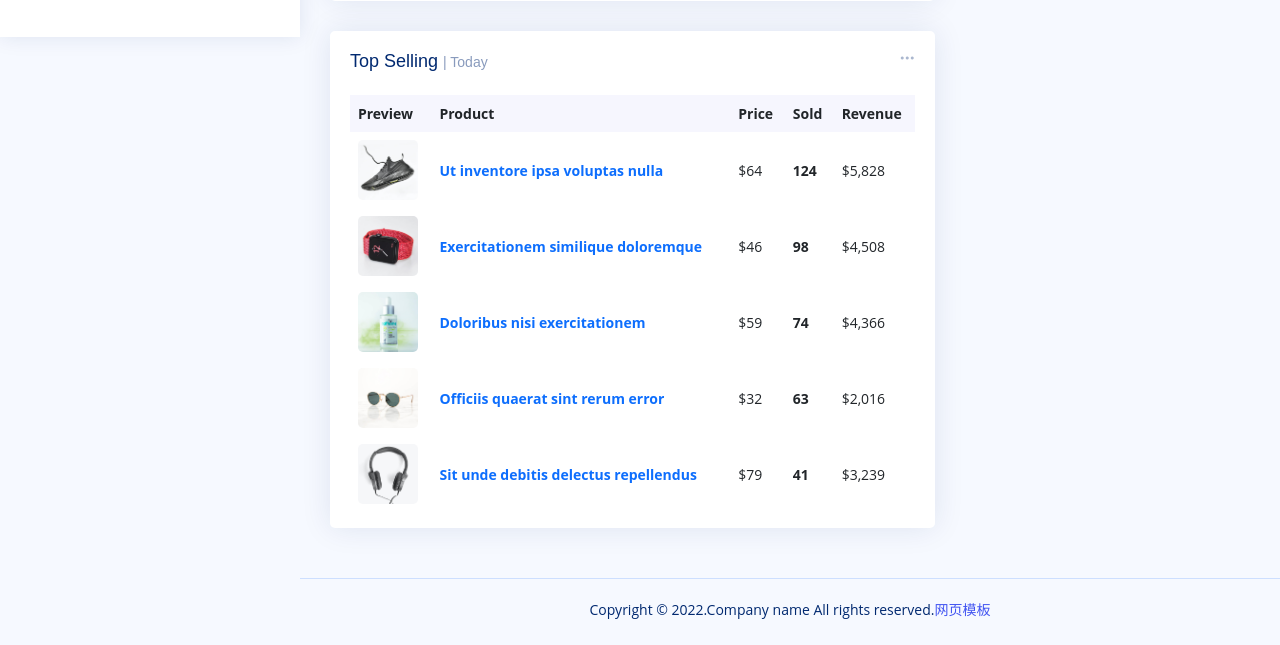
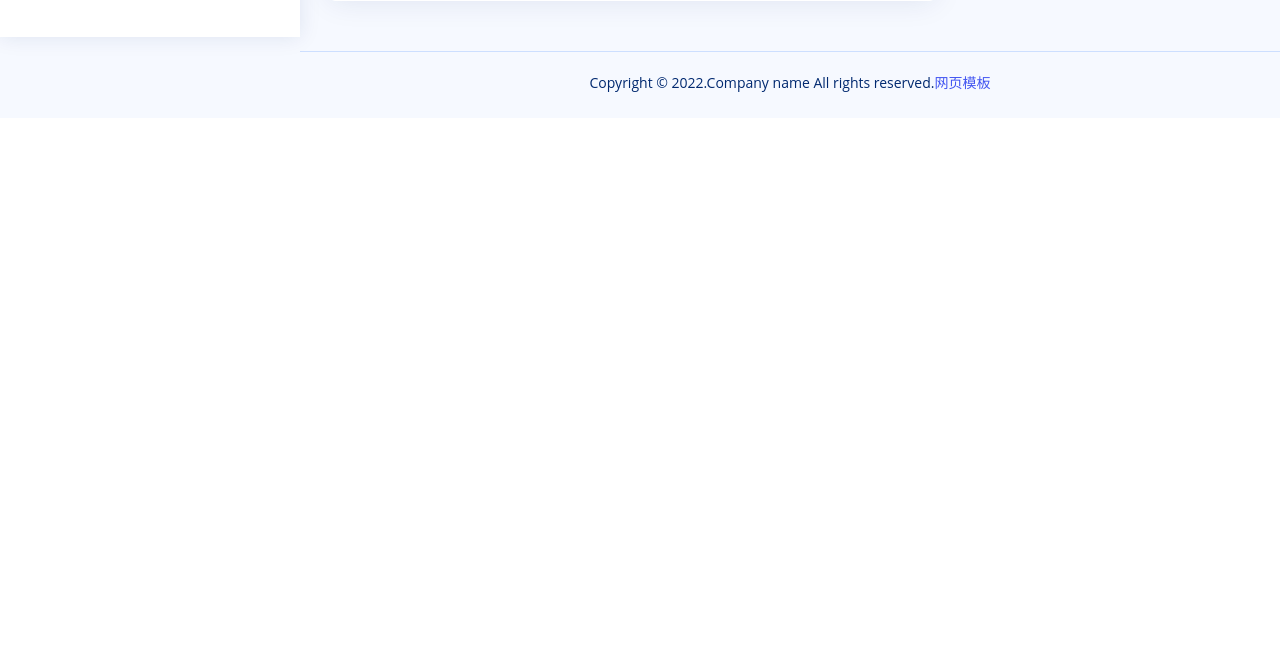
Before and after one commit to hylb-t/walmart, a Django app: template app/templates/home.html in a window 1280 px wide. Shown: the part 763-1408 px from the top of the page. After the commit the page ends 855 px from the top, so only its background shows below. Run offline with Django 5.2, Linux system fonts and the light colour scheme; the template is opened without the code that fills it, so the values that code supplies are empty; some libraries are stand-ins or nearby versions.

```diff
--- a/app/templates/home.html
+++ b/app/templates/home.html
@@ -386,84 +386,84 @@
                         });
                     </script>
 
-                    <!-- Top Selling -->
-                    <div class="col-12">
-                        <div class="card top-selling overflow-auto">
-
-                            <div class="filter">
-                                <a class="icon" href="#" data-bs-toggle="dropdown"><i class="bi bi-three-dots"></i></a>
-                                <ul class="dropdown-menu dropdown-menu-end dropdown-menu-arrow">
-                                    <li class="dropdown-header text-start">
-                                        <h6>Filter</h6>
-                                    </li>
-
-                                    <li><a class="dropdown-item" href="#">Today</a></li>
-                                    <li><a class="dropdown-item" href="#">This Month</a></li>
-                                    <li><a class="dropdown-item" href="#">This Year</a></li>
-                                </ul>
-                            </div>
-
-                            <div class="card-body pb-0">
-                                <h5 class="card-title">Top Selling <span>| Today</span></h5>
-
-                                <table class="table table-borderless">
-                                    <thead>
-                                    <tr>
-                                        <th scope="col">Preview</th>
-                                        <th scope="col">Product</th>
-                                        <th scope="col">Price</th>
-                                        <th scope="col">Sold</th>
-                                        <th scope="col">Revenue</th>
-                                    </tr>
-                                    </thead>
-                                    <tbody>
-                                    <tr>
-                                        <th scope="row"><a href="#"><img src="assets/img/product-1.jpg" alt=""></a></th>
-                                        <td><a href="#" class="text-primary fw-bold">Ut inventore ipsa voluptas
-                                            nulla</a></td>
-                                        <td>$64</td>
-                                        <td class="fw-bold">124</td>
-                                        <td>$5,828</td>
-                                    </tr>
-                                    <tr>
-                                        <th scope="row"><a href="#"><img src="assets/img/product-2.jpg" alt=""></a></th>
-                                        <td><a href="#" class="text-primary fw-bold">Exercitationem similique
-                                            doloremque</a></td>
-                                        <td>$46</td>
-                                        <td class="fw-bold">98</td>
-                                        <td>$4,508</td>
-                                    </tr>
-                                    <tr>
-                                        <th scope="row"><a href="#"><img src="assets/img/product-3.jpg" alt=""></a></th>
-                                        <td><a href="#" class="text-primary fw-bold">Doloribus nisi exercitationem</a>
-                                        </td>
-                                        <td>$59</td>
-                                        <td class="fw-bold">74</td>
-                                        <td>$4,366</td>
-                                    </tr>
-                                    <tr>
-                                        <th scope="row"><a href="#"><img src="assets/img/product-4.jpg" alt=""></a></th>
-                                        <td><a href="#" class="text-primary fw-bold">Officiis quaerat sint rerum
-                                            error</a></td>
-                                        <td>$32</td>
-                                        <td class="fw-bold">63</td>
-                                        <td>$2,016</td>
-                                    </tr>
-                                    <tr>
-                                        <th scope="row"><a href="#"><img src="assets/img/product-5.jpg" alt=""></a></th>
-                                        <td><a href="#" class="text-primary fw-bold">Sit unde debitis delectus
-                                            repellendus</a></td>
-                                        <td>$79</td>
-                                        <td class="fw-bold">41</td>
-                                        <td>$3,239</td>
-                                    </tr>
-                                    </tbody>
-                                </table>
-
-                            </div>
-
-                        </div>
-                    </div><!-- End Top Selling -->
+                    {#                    <!-- Top Selling -->#}
+                    {#                    <div class="col-12">#}
+                    {#                        <div class="card top-selling overflow-auto">#}
+                    {##}
+                    {#                            <div class="filter">#}
+                    {#                                <a class="icon" href="#" data-bs-toggle="dropdown"><i class="bi bi-three-dots"></i></a>#}
+                    {#                                <ul class="dropdown-menu dropdown-menu-end dropdown-menu-arrow">#}
+                    {#                                    <li class="dropdown-header text-start">#}
+                    {#                                        <h6>Filter</h6>#}
+                    {#                                    </li>#}
+                    {##}
+                    {#                                    <li><a class="dropdown-item" href="#">Today</a></li>#}
+                    {#                                    <li><a class="dropdown-item" href="#">This Month</a></li>#}
+                    {#                                    <li><a class="dropdown-item" href="#">This Year</a></li>#}
+                    {#                                </ul>#}
+                    {#                            </div>#}
+                    {##}
+                    {#                            <div class="card-body pb-0">#}
+                    {#                                <h5 class="card-title">Top Selling <span>| Today</span></h5>#}
+                    {##}
+                    {#                                <table class="table table-borderless">#}
+                    {#                                    <thead>#}
+                    {#                                    <tr>#}
+                    {#                                        <th scope="col">Preview</th>#}
+                    {#                                        <th scope="col">Product</th>#}
+                    {#                                        <th scope="col">Price</th>#}
+                    {#                                        <th scope="col">Sold</th>#}
+                    {#                                        <th scope="col">Revenue</th>#}
+                    {#                                    </tr>#}
+                    {#                                    </thead>#}
+                    {#                                    <tbody>#}
+                    {#                                    <tr>#}
+                    {#                                        <th scope="row"><a href="#"><img src="assets/img/product-1.jpg" alt=""></a></th>#}
+                    {#                                        <td><a href="#" class="text-primary fw-bold">Ut inventore ipsa voluptas#}
+                    {#                                            nulla</a></td>#}
+                    {#                                        <td>$64</td>#}
+                    {#                                        <td class="fw-bold">124</td>#}
+                    {#                                        <td>$5,828</td>#}
+                    {#                                    </tr>#}
+                    {#                                    <tr>#}
+                    {#                                        <th scope="row"><a href="#"><img src="assets/img/product-2.jpg" alt=""></a></th>#}
+                    {#                                        <td><a href="#" class="text-primary fw-bold">Exercitationem similique#}
+                    {#                                            doloremque</a></td>#}
+                    {#                                        <td>$46</td>#}
+                    {#                                        <td class="fw-bold">98</td>#}
+                    {#                                        <td>$4,508</td>#}
+                    {#                                    </tr>#}
+                    {#                                    <tr>#}
+                    {#                                        <th scope="row"><a href="#"><img src="assets/img/product-3.jpg" alt=""></a></th>#}
+                    {#                                        <td><a href="#" class="text-primary fw-bold">Doloribus nisi exercitationem</a>#}
+                    {#                                        </td>#}
+                    {#                                        <td>$59</td>#}
+                    {#                                        <td class="fw-bold">74</td>#}
+                    {#                                        <td>$4,366</td>#}
+                    {#                                    </tr>#}
+                    {#                                    <tr>#}
+                    {#                                        <th scope="row"><a href="#"><img src="assets/img/product-4.jpg" alt=""></a></th>#}
+                    {#                                        <td><a href="#" class="text-primary fw-bold">Officiis quaerat sint rerum#}
+                    {#                                            error</a></td>#}
+                    {#                                        <td>$32</td>#}
+                    {#                                        <td class="fw-bold">63</td>#}
+                    {#                                        <td>$2,016</td>#}
+                    {#                                    </tr>#}
+                    {#                                    <tr>#}
+                    {#                                        <th scope="row"><a href="#"><img src="assets/img/product-5.jpg" alt=""></a></th>#}
+                    {#                                        <td><a href="#" class="text-primary fw-bold">Sit unde debitis delectus#}
+                    {#                                            repellendus</a></td>#}
+                    {#                                        <td>$79</td>#}
+                    {#                                        <td class="fw-bold">41</td>#}
+                    {#                                        <td>$3,239</td>#}
+                    {#                                    </tr>#}
+                    {#                                    </tbody>#}
+                    {#                                </table>#}
+                    {##}
+                    {#                            </div>#}
+                    {##}
+                    {#                        </div>#}
+                    {#                    </div><!-- End Top Selling -->#}
 
                 </div>
             </div><!-- End Left side columns -->
@@ -640,6 +640,7 @@
 
 <!-- Template Main JS File -->
 <script src="/static/js/main.js"></script>
+<script src="/static/echarts.js"></script>
 
 </body>
 
```
Also changed, not shown: app/utils/getHomeData.py (+6 -7 lines).
